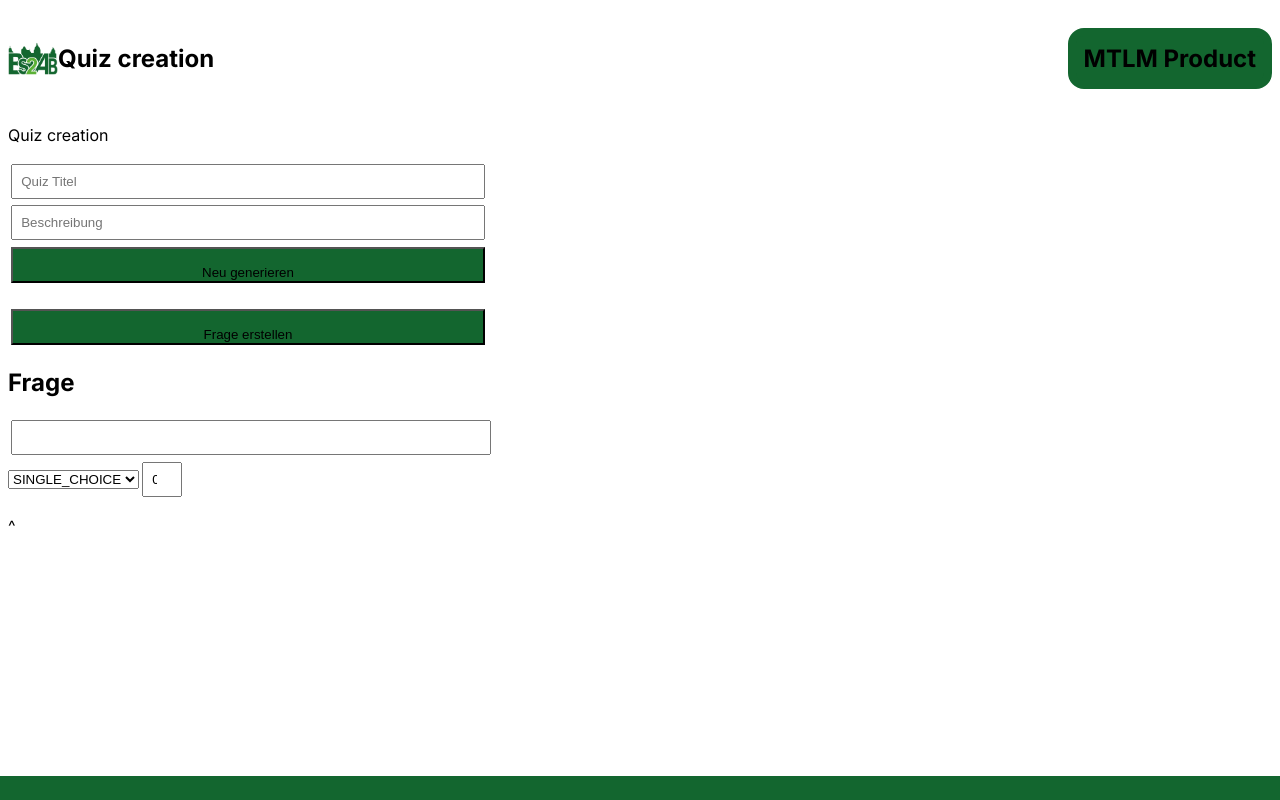
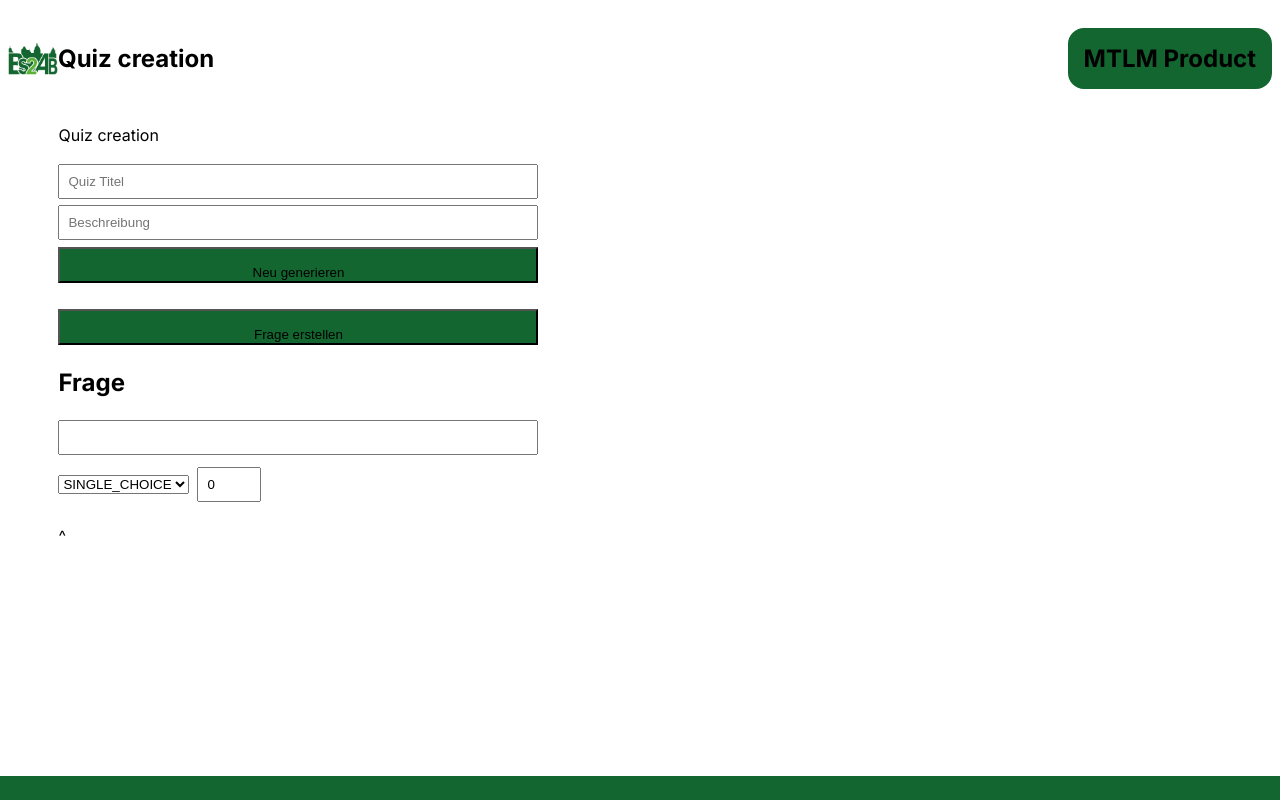
Before and after one commit to BFS2OF/QuizDesigner, a React (Vite) app: page / in a window 1280 px wide. Both pictures are taken after a click on the button "Frage erstellen". Built offline with nearby package versions, Linux system fonts and the light colour scheme.

Commit message:
Added program logic

```diff
--- a/src/App.css
+++ b/src/App.css
@@ -36,6 +36,7 @@ body {
   width: 30rem;
   display: flex;
   flex-direction: column;
+  margin-left: 3.155rem;
 }
 
 .container{
@@ -48,22 +49,23 @@ body {
 }
 
 button {
-  margin: 0.2rem;
+  margin: 0.2rem 0;
   padding:1rem;
   height: 1rem;
   background: #13662F;
 }
 
 input {
-margin: 0.2rem;
+margin: 0.2rem 0;
   padding: 0.5rem;
   box-sizing: border-box;
 }
 
 .frage {
-    width:30rem;
+    width: 100%;
 }
 
 .zaehler {
-  width: 2.5rem;
+  width: 4rem;
+  margin: 0.5rem;
 }
--- a/src/App.jsx
+++ b/src/App.jsx
@@ -32,8 +32,6 @@ function App() {
 
         <div className="content ">
 
-
-
             <p>Quiz creation</p>
             <input type="text" value={title} onChange={(e) => setTitle(e.target.value)} placeholder="Quiz Titel" />
             <input type="text" value={description} onChange={(e) => setDescription(e.target.value)} placeholder="Beschreibung" />
```
